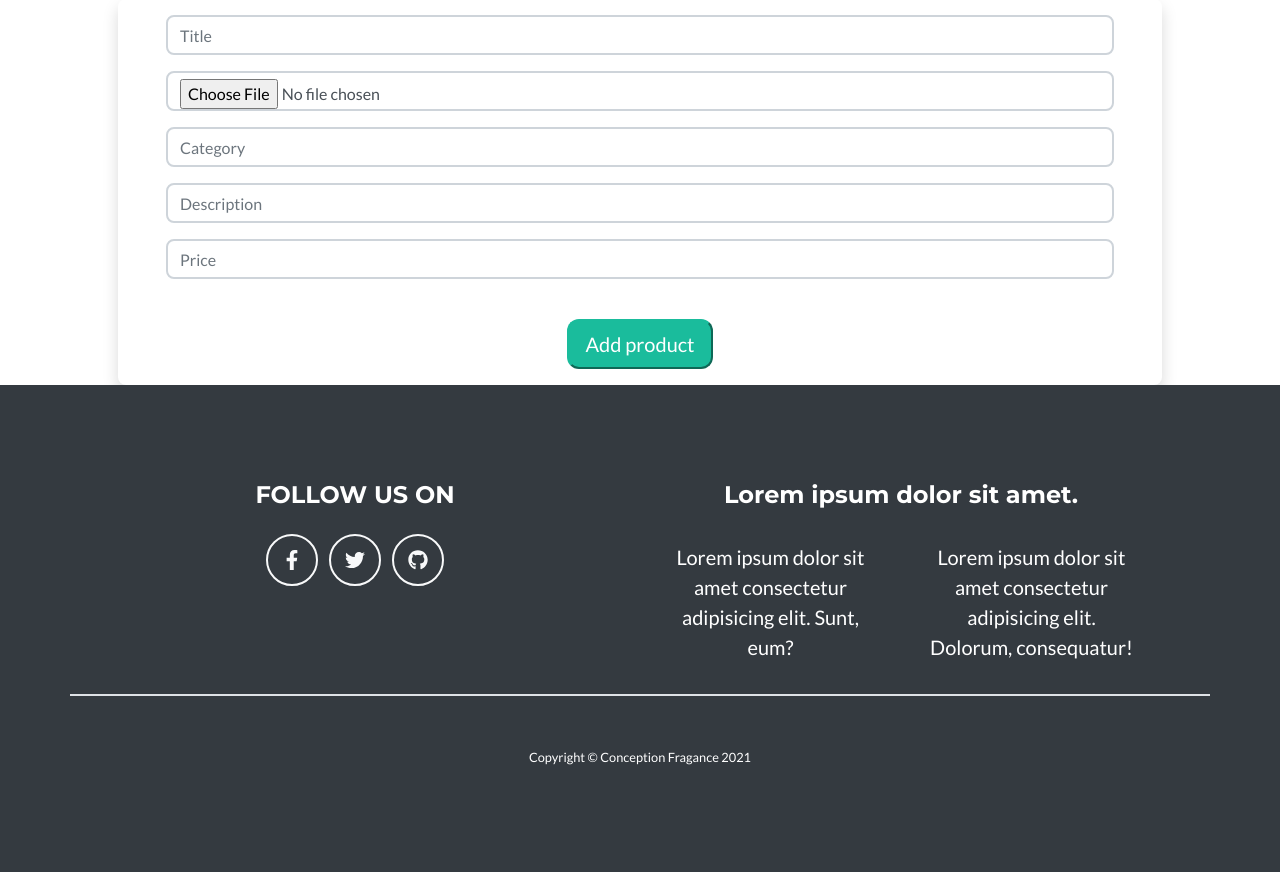
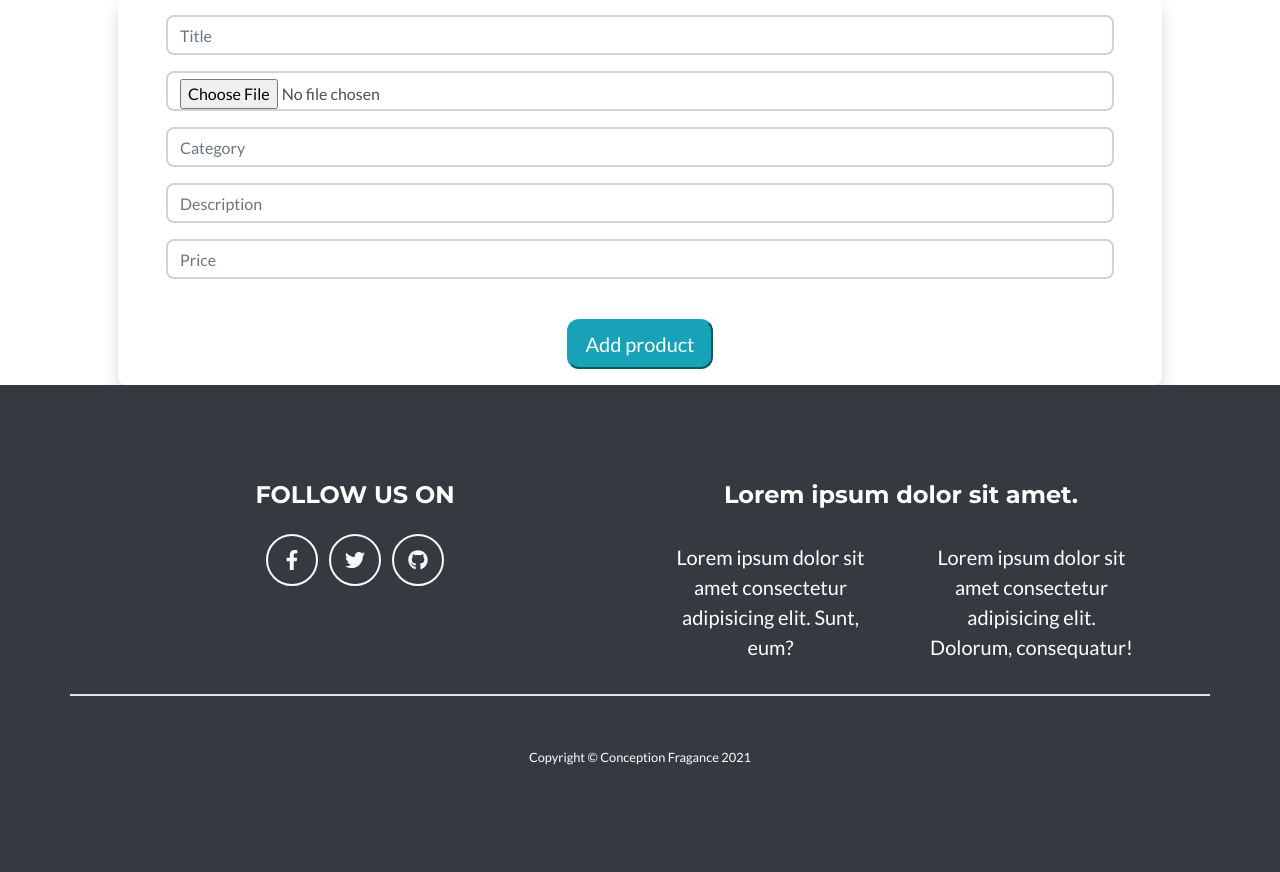
Before and after one commit to mframosg/FraganceStore, a Laravel app: page /admin/create in a window 1280 px wide. Shown: the part 429-1301 px from the top of the page. Run offline with Laravel 8, Linux system fonts and the light colour scheme; some libraries are stand-ins or nearby versions.

Commit message:
color changed

```diff
--- a/resources/views/admin/admin-add.blade.php
+++ b/resources/views/admin/admin-add.blade.php
@@ -25,7 +25,7 @@
 
       <br />
       <div class="text-center">
-        <button type="submit" class="btn-lg btn-primary">Add product</button>
+        <button type="submit" class="btn-lg btn-info">Add product</button>
       </div>
     </div>
   </form>
```
